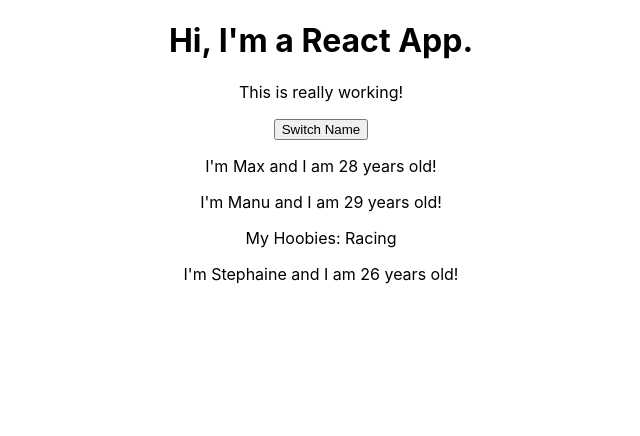
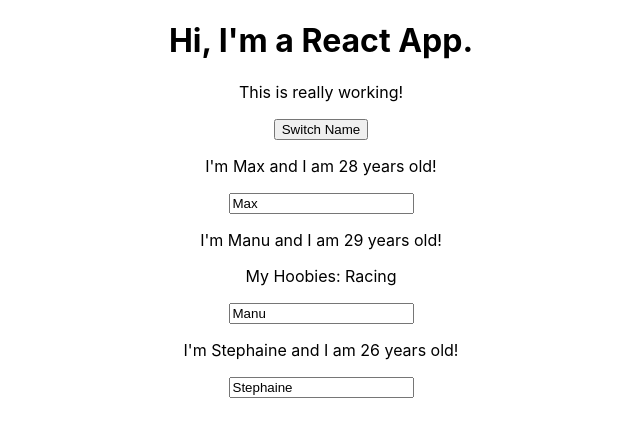
Before and after one commit to littlecloud1/React-Practices, a React (Create React App) app: page / in a window 1280 px wide. Shown: the top 436 px of the page, without its empty margins (319-959 px from the left). Built offline with nearby package versions, Linux system fonts and the light colour scheme.

Commit message:
feats:add onChange and value handler

```diff
--- a/src/App.js
+++ b/src/App.js
@@ -11,6 +11,17 @@
             { name: 'Stephaine', age: 26 }
         ],
         otherState: 'some other valuie'
+    }
+
+    nameChangeHandler = (event) => {
+        this.setState({
+            persons: [
+                { name: 'Max', age: 28 },
+                { name: event.target.value, age: 29 },
+                { name: 'Stephaine', age: 26 }
+            ],
+            otherState: 'some other valuie'
+        });
     }
 
     switchNameHandler = (newName) => {
@@ -45,7 +56,9 @@
                 <Person
                     name={this.state.persons[1].name}
                     age={this.state.persons[1].age}
-                    click={this.switchNameHandler.bind(this, 'Nancy')}>My Hoobies: Racing</Person>
+                    click={this.switchNameHandler.bind(this, 'Nancy')}
+                    changed={this.nameChangeHandler}
+                >My Hoobies: Racing</Person>
                 <Person
                     name={this.state.persons[2].name}
                     age={this.state.persons[2].age} />
--- a/src/Person/Person.js
+++ b/src/Person/Person.js
@@ -7,6 +7,7 @@
         <div>
             <p onClick={props.click}>I'm {props.name} and I am {props.age} years old!</p>
             <p>{props.children}</p>
+            <input type="text" onChange={props.changed} value={props.name}/>
          </div>
             )
 
```
